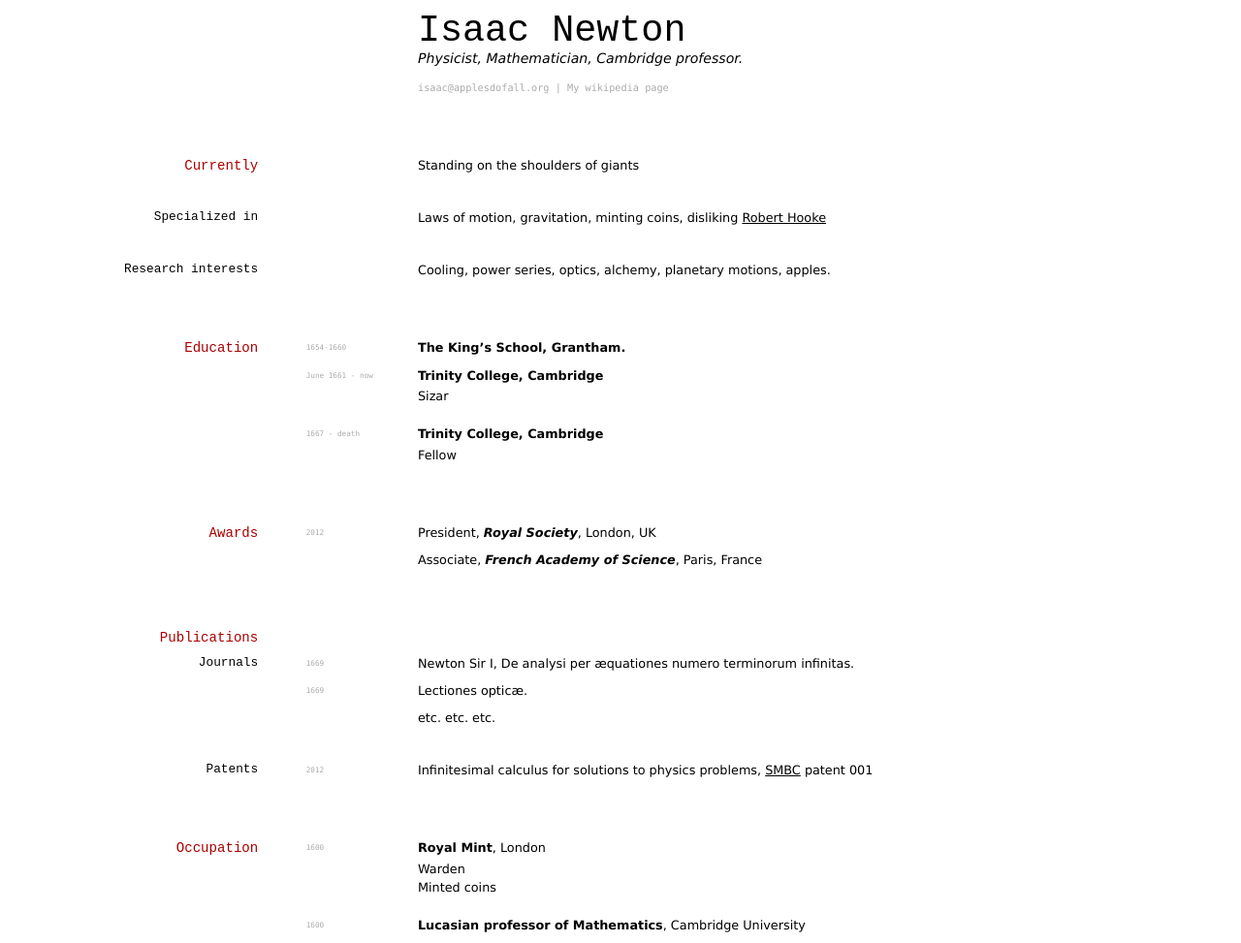
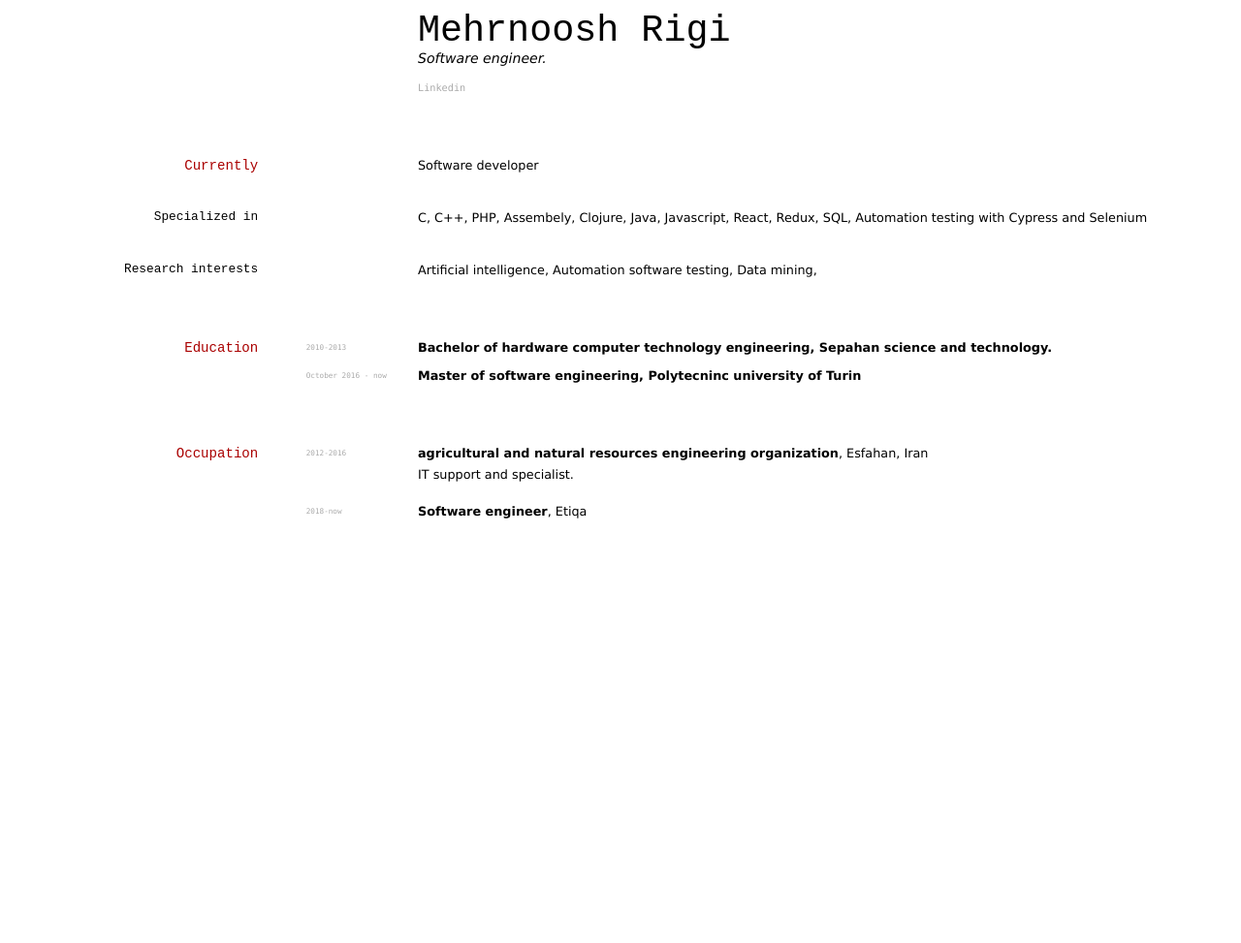
Before and after one commit to elipapa/markdown-cv, a Jekyll site: the page built from index.md, in a window 1280 px wide. Shown: the whole page at 97% size. Built offline with Jekyll 4.4.1, drawn with Linux system fonts in a browser that asks for light colours; after the commit the page ends 900 px from its top, so only the background shows below that.

Commit message:
Update index.md

```diff
--- a/index.md
+++ b/index.md
@@ -1,86 +1,51 @@
 ---
 layout: cv
-title: Isaac Newtons's CV
+title: Mehrnoosh Rigi's CV
 ---
-# Isaac Newton
-Physicist, Mathematician, Cambridge professor.
+# Mehrnoosh Rigi
+Software engineer.
 
 <div id="webaddress">
-<a href="isaac@applesdofall.org">isaac@applesdofall.org</a>
-| <a href="http://en.wikipedia.org/wiki/Isaac_Newton">My wikipedia page</a>
+<a href="https://www.linkedin.com/in/mehrnoosh-rigi-a364336a/">Linkedin</a>
 </div>
 
 
 ## Currently
 
-Standing on the shoulders of giants
+Software developer
 
 ### Specialized in
 
-Laws of motion, gravitation, minting coins, disliking [Robert Hooke](http://en.wikipedia.org/wiki/Robert_Hooke)
-
+C, C++, PHP, Assembely, Clojure, Java,
+Javascript, React, Redux,
+SQL,
+Automation testing with Cypress and Selenium
 
 ### Research interests
 
-Cooling, power series, optics, alchemy, planetary motions, apples.
+Artificial intelligence,
+Automation software testing,
+Data mining,
 
 
 ## Education
 
-`1654-1660`
-__The King's School, Grantham.__
+`2010-2013`
+__Bachelor of hardware computer technology engineering, Sepahan science and technology.__
 
-`June 1661 - now`
-__Trinity College, Cambridge__
-
-- Sizar
-
-`1667 - death`
-__Trinity College, Cambridge__
-
-- Fellow
-
-
-
-## Awards
-
-`2012`
-President, *Royal Society*, London, UK
-
-Associate, *French Academy of Science*, Paris, France
-
-
-
-## Publications
-
-<!-- A list is also available [online](http://scholar.google.co.uk/citations?user=LTOTl0YAAAAJ) -->
-
-### Journals
-
-`1669`
-Newton Sir I, De analysi per æquationes numero terminorum infinitas.
-
-`1669`
-Lectiones opticæ.
-
-etc. etc. etc.
-
-### Patents
-
-`2012`
-Infinitesimal calculus for solutions to physics problems, [SMBC](http://www.techdirt.com/articles/20121011/09312820678/if-patents-had-been-around-time-newton.shtml) patent 001
+`October 2016 - now`
+__Master of software engineering, Polytecninc university of Turin__
 
 
 ## Occupation
 
-`1600`
-__Royal Mint__, London
+`2012-2016`
+__agricultural and natural resources engineering organization__, Esfahan, Iran
 
-- Warden
-- Minted coins
+- IT support and specialist.
 
-`1600`
-__Lucasian professor of Mathematics__, Cambridge University
+`2018-now`
+__Software engineer__, Etiqa
 
 
 
```
